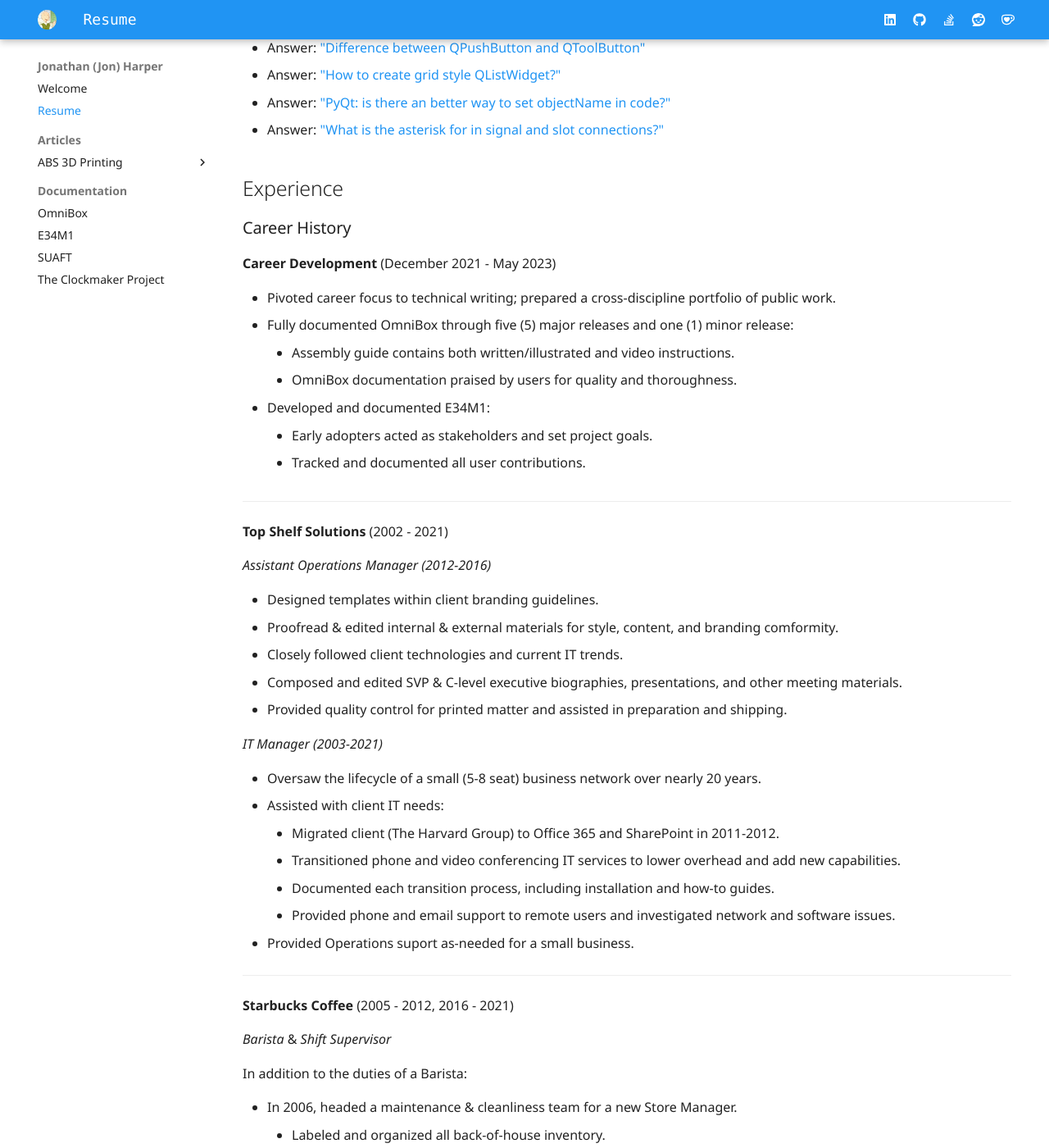
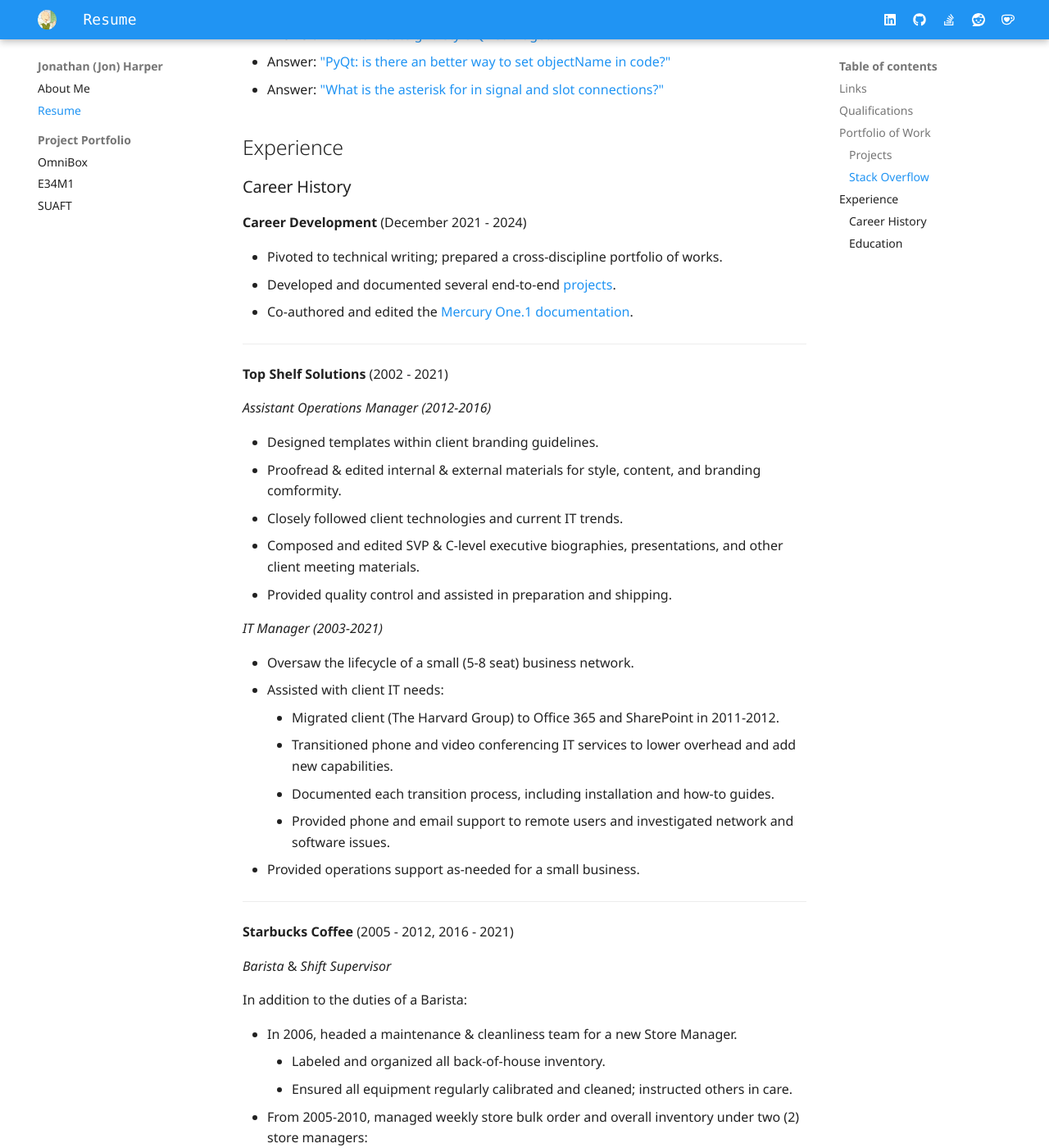
Before and after one commit to jon-harper/jon-harper.github.io, an MkDocs documentation site: the page built from docs/resume.md, in a window 1280 px wide and 1400 px high, scrolled down 1626 px. Shown: the whole window at 82% size. Built offline with MkDocs 1.6.1 and Material for MkDocs 9.7.7, drawn with Linux system fonts in a browser that asks for light colours; some of the changed text lies outside the part shown.

Commit message:
wordsmithing and cleanup

```diff
--- a/docs/resume.md
+++ b/docs/resume.md
@@ -18,41 +17,35 @@
 [:material-linkedin: LinkedIn](https://linkedin.com/in/jonspaceharper)
 
 [:material-email: E-mail](mailto:jonspaceharper@gmail.com)
-
-[:material-download: PDF Resume](assets/Resume_Jonathan_Harper.pdf)
+<!--
+[:material-download: PDF Resume](assets/Resume_Jonathan_Harper.pdf) -->
 </div>
 </div>
 
 ### Qualifications
 
-- Experienced IT professional and business writer seeking an entry-level, full-time technical writer role.
+- Experienced IT professional and business writer with CAD and software development background.
 - Excels at explaining concepts, translating technical language, and writing to the audience.
 - Actively seeks new solutions and new technologies to learn.
-- Broad technical skill base:
-    - Page layout/desktop publishing (Microsoft Word, Excel, PowerPoint, Adobe Acrobat, Markdown, CSS),
-    - Graphic design (Adobe Photoshop & Illustrator, GIMP),
-    - Content versioning (git, SharePoint),
-    - Software development (C++, Python),
-    - Documentation (Doxygen, mkdocs),
-    - Rapid prototyping & CAD (FDM 3D printing, Fusion 360),
-    - Point-of-sale technical support,
-    - Networking & desktop system administration.
+- Broad technical skill base, including:
+    - Page layout/desktop publishing (Microsoft Word, Excel, PowerPoint, Adobe Acrobat, Markdown, CSS);
+    - Graphic design (Adobe Photoshop & Illustrator, GIMP);
+    - Content versioning (git, SharePoint);
+    - Software development (C++, Python);
+    - Documentation (Doxygen, mkdocs); and
+    - Rapid prototyping & CAD (FDM 3D printing, Fusion 360).
 
 ## Portfolio of Work
 
 ### Projects
 
-GitHub Profile: [:material-github: jon-harper](https://github.com/jon-harper)
+[:material-github: GitHub Profile](https://github.com/jon-harper)
 
-Notable Documentation Projects:
+Notable Projects:
 
 - **[OmniBox](https://jon-harper.github.io/OmniBox)**: 3D printer electronics case; documentation includes written, illustrated, and video assembly instructions.
 - **[E34M1](https://jon-harper.github.io/E34M1/)**: modified toolhead for ZeroG 3D printers; also provides multimedia assembly instructions.
 - **[SUAFT](https://jon-harper.github.io/air_filter)**: activated carbon & HEPA filter for enclosed printers; documentation is simple and concise.
-
-### Articles
-
-[An Introduction to Fusion Deposition Modeling ABS Plastic](abs/index.md)
 
 ### Stack Overflow
 
@@ -74,15 +67,11 @@
 
 ### Career History
 
-**Career Development** (December 2021 - May 2023)
+**Career Development** (December 2021 - 2024)
 
-- Pivoted career focus to technical writing; prepared a cross-discipline portfolio of public work.
-- Fully documented OmniBox through five (5) major releases and one (1) minor release:
-    - Assembly guide contains both written/illustrated and video instructions.
-    - OmniBox documentation praised by users for quality and thoroughness.
-- Developed and documented E34M1:
-    - Early adopters acted as stakeholders and set project goals.
-    - Tracked and documented all user contributions.
+- Pivoted to technical writing; prepared a cross-discipline portfolio of works.
+- Developed and documented several end-to-end [projects](#projects).
+- Co-authored and edited the [Mercury One.1 documentation](https://docs.zerog.one/assets/mercury_one_1_instruction_18-02-2024.pdf).
 
 ------
 **Top Shelf Solutions** (2002 - 2021)
@@ -92,18 +81,18 @@
 - Designed templates within client branding guidelines.
 - Proofread & edited internal & external materials for style, content, and branding comformity.
 - Closely followed client technologies and current IT trends.
-- Composed and edited SVP & C-level executive biographies, presentations, and other meeting materials.
-- Provided quality control for printed matter and assisted in preparation and shipping.
+- Composed and edited SVP & C-level executive biographies, presentations, and other client meeting materials.
+- Provided quality control and assisted in preparation and shipping.
 
 *IT Manager (2003-2021)*
 
-- Oversaw the  lifecycle of a small (5-8 seat) business network over nearly 20 years.
+- Oversaw the  lifecycle of a small (5-8 seat) business network.
 - Assisted with client IT needs:
     - Migrated client (The Harvard Group) to Office 365 and SharePoint in 2011-2012.
     - Transitioned phone and video conferencing IT services to lower overhead and add new capabilities.
     - Documented each transition process, including installation and how-to guides.
     - Provided phone and email support to remote users and investigated network and software issues.
-- Provided Operations suport as-needed for a small business.
+- Provided operations support as-needed for a small business.
 
 ------
 
@@ -154,20 +143,3 @@
 ### Education
 
 **The University of Texas at Dallas** (2000 - 2002)
-
-- Major: Computer Science/English
-
-### Personal
-#### Hobbies
-
-- Functional 3D printing;
-- Problem solving with Python; and
-- Heated 3D printing enclosure development.
-
-#### Interests
-
-- The C++ language history and evolution;
-- CNC and additive manufacturing;
-- Digital environmentally-controlled enclosure design;
-- Aerospace engineering & fluid dynamics; and
-- Typography and iconography.
--- a/mkdocs.yml
+++ b/mkdocs.yml
@@ -73,15 +73,7 @@
   - index.md
   - resume.md
 
-  - Articles:
-    - ABS 3D Printing:
-      - abs/index.md
-      - abs/about.md
-      - abs/printing.md
-      - abs/materials.md
-
-  - Documentation:
+  - Project Portfolio:
     - OmniBox: https://jon-harper.github.io/OmniBox
     - E34M1: https://jon-harper.github.io/E34M1
     - SUAFT: https://jon-harper.github.io/air_filter
-    - The Clockmaker Project: https://jon-harper.github.io/clockmaker-project
```
Also changed, not shown: other parts of docs/resume.md (+0 -1 lines), docs/index.md (+3 -7 lines).
